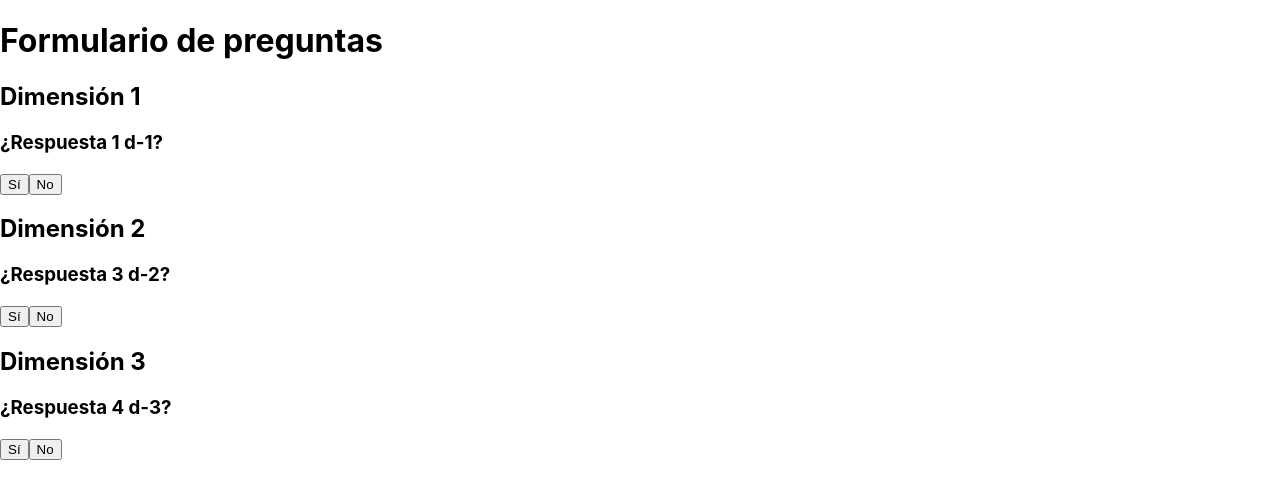
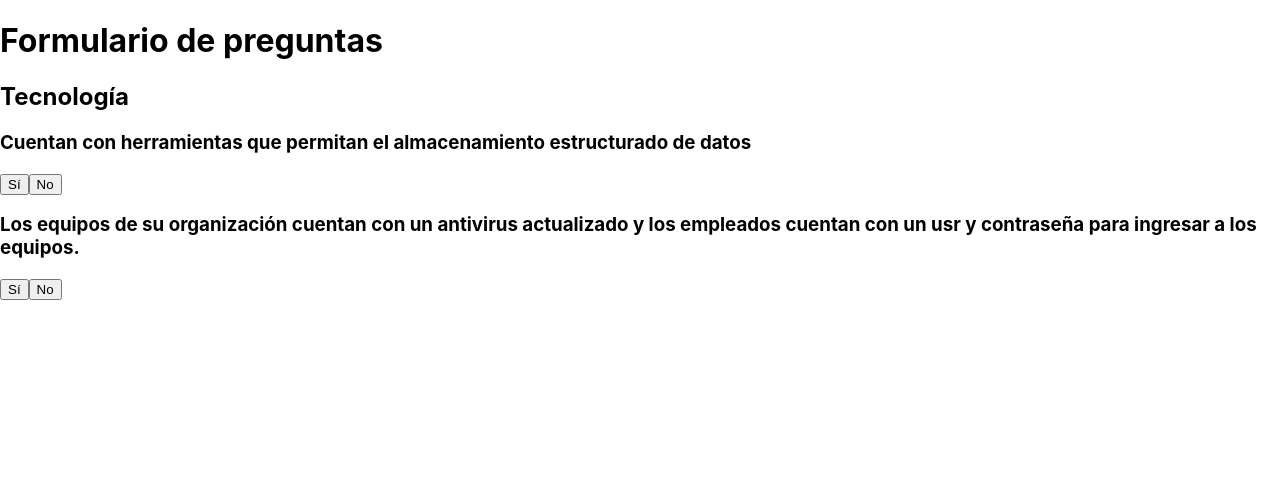
Before and after one commit to Minotriz02/capacidadDigital, a React (Create React App) app: page / in a window 1280 px wide. Shown: the top 498 px of the page. Built offline with nearby package versions, Linux system fonts and the light colour scheme.

Commit message:
pregunta filtrada con antecesor

```diff
--- a/src/assets/json/preguntas.json
+++ b/src/assets/json/preguntas.json
@@ -1,42 +1,90 @@
 [
   {
-    "id": 1,
-    "enunciado": "¿Respuesta 1 d-1?",
-    "dimension": "Dimensión 1",
+    "id": 11,
+    "enunciado": "Cuentan con herramientas que permitan el almacenamiento estructurado de datos",
+    "dimension": "Tecnología",
     "nivel": 1,
     "respuesta": null,
     "antecesor": null
   },
   {
-    "id": 2,
-    "enunciado": "¿Respuesta 2 d-1?",
-    "dimension": "Dimensión 1",
+    "id":111,
+    "enunciado": "La organización cuenta con un plan de gestión de datos e incluye la definición de herramientas y tecnologías específicas para el manejo de los datos",
+    "dimension": "Tecnología",
     "nivel": 2,
     "respuesta": null,
-    "antecesor": 1
+    "antecesor": 11
   },
   {
-    "id": 3,
-    "enunciado": "¿Respuesta 3 d-2?",
-    "dimension": "Dimensión 2",
+    "id": 1111,
+    "enunciado": " Se están implementado tecnologías analíticas para facilitar la recolección y compartición de datos a través de las funciones",
+    "dimension": "Tecnología",
+    "nivel": 3,
+    "respuesta": null,
+    "antecesor": 111
+  },
+  {
+    "id": 11111,
+    "enunciado": "Los resultados del análisis de datos guían posibles acciones y decisiones estratégicas",
+    "dimension": "Tecnología",
+    "nivel": 4,
+    "respuesta": null,
+    "antecesor": 1111
+  },
+  {
+    "id": 111111,
+    "enunciado": "Las tecnologías como el análisis avanzado de datos respaldan los procesos de innovación en toda la empresa, desde el desarrollo de nuevos servicios hasta la garantía del servicio y la atención al cliente.",
+    "dimension": "Tecnología",
+    "nivel": 5,
+    "respuesta": null,
+    "antecesor": 11111
+  },
+{
+    "id": 12,
+    "enunciado": "Los equipos de su organización cuentan con un antivirus actualizado y los empleados cuentan con un usr y contraseña para ingresar a los equipos.",
+    "dimension": "Tecnología",
     "nivel": 1,
     "respuesta": null,
     "antecesor": null
   },
-  {
-    "id": 4,
-    "enunciado": "¿Respuesta 4 d-3?",
-    "dimension": "Dimensión 3",
-    "nivel": 1,
+{
+    "id": 121,
+    "enunciado": "La organización cuenta con estrategias de backup, cifrado de equipos, inventario de activos",
+    "dimension": "Tecnología",
+    "nivel": 2,
     "respuesta": null,
-    "antecesor": null
+    "antecesor": 12
   },
-  {
-    "id": 5,
-    "enunciado": "¿Respuesta 5 d-1?",
-    "dimension": "Dimensión 1",
-    "nivel": 1,
+{
+    "id": 1211,
+    "enunciado": "La organización cuenta con una politica de seguridad de la información, personal y herramientas para su cumplimiento",
+    "dimension": "Tecnología",
+    "nivel": 3,
     "respuesta": null,
-    "antecesor": 1
+    "antecesor": 121
+  },
+{
+    "id": 1212,
+    "enunciado": "Se cuenta con responsabilidades y roles de seguridad de la información definidos",
+    "dimension": "Tecnología",
+    "nivel": 3,
+    "respuesta": null,
+    "antecesor": 121
+  },
+{
+    "id": 12111,
+    "enunciado": "La organización realiza actividades de monitoreo y control sobre las herramientas de seguridad orientadas a datos, acceso y activos tecnologícos",
+    "dimension": "Tecnología",
+    "nivel": 4,
+    "respuesta": null,
+    "antecesor": 1211
+  },
+{
+    "id": 121111,
+    "enunciado": "La organización cuenta una sólida estrategia de ciberseguridad que soporte los objetivos estratégicos de la organización protegiendo sus sistemas y datos de posibles amenazas y ataques cibernéticos.",
+    "dimension": "Tecnología",
+    "nivel": 5,
+    "respuesta": null,
+    "antecesor": 12111
   }
 ]
--- a/src/components/Formulario.js
+++ b/src/components/Formulario.js
@@ -18,15 +18,13 @@ function Formulario() {
     return obj;
   }, {});
 
-  const preguntasSinAntecesor = preguntas.filter(
-    (pregunta) => !pregunta.antecesor
-  );
-
-  const preguntasFiltradas = preguntasSinAntecesor.filter((pregunta) => {
+  const preguntasFiltradas = preguntas.filter((pregunta) => {
     if (!pregunta.antecesor) return true;
     const antecesor = preguntas.find((p) => p.id === pregunta.antecesor);
-    return antecesor.respuesta;
+    const respuestaAntecesor = respuestas[antecesor.id];
+    return respuestaAntecesor === true;
   });
+
 
   return (
     <div>
```
Also changed, not shown: src/assets/json/preguntas-test.json (added, +42 -0 lines).
